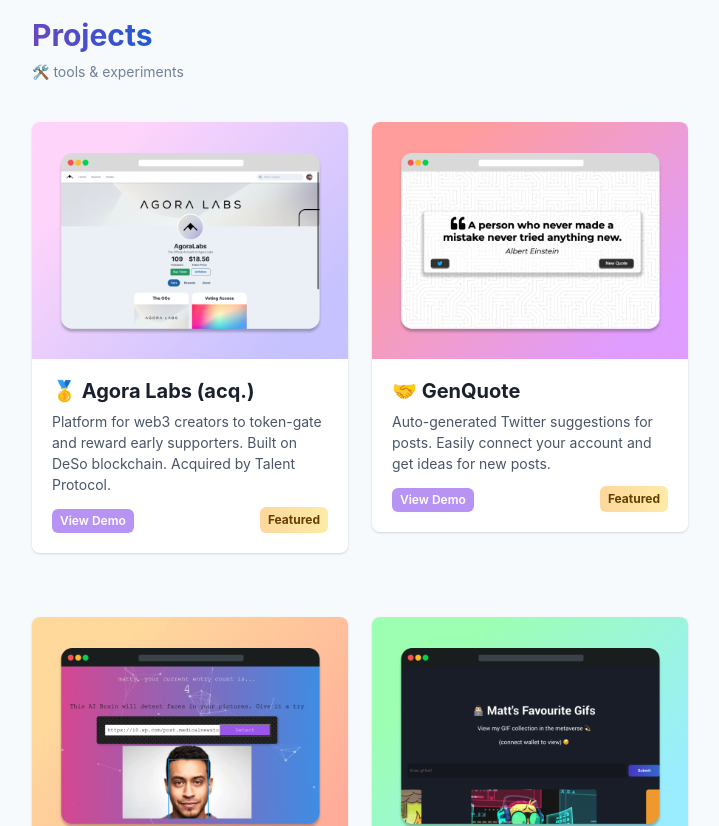
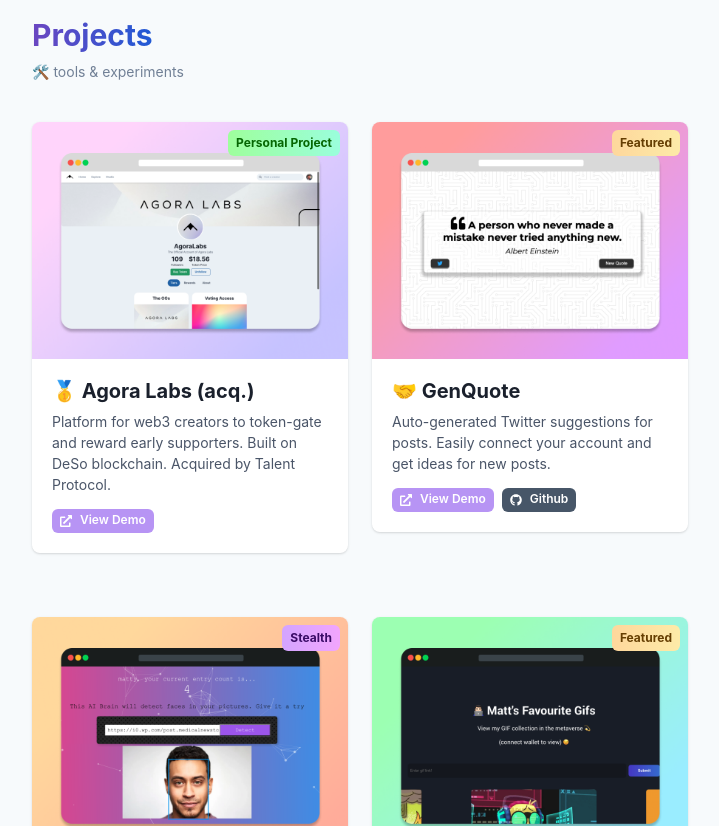
Before and after one commit to MattEspoz/personal-website, a Next.js app: page / in a window 1280 px wide. Shown: the part 1520-2346 px from the top of the page, without its empty margins (280-999 px from the left). Built offline with nearby package versions, Linux system fonts and the light colour scheme.

Commit message:
added better project view

```diff
--- a/src/components/project/ProjectCard.tsx
+++ b/src/components/project/ProjectCard.tsx
@@ -10,12 +10,14 @@
 } from "@chakra-ui/react";
 import Image from "next/image";
 import Link from "next/link";
+import { FaExternalLinkAlt, FaGithub } from "react-icons/fa";
 
 interface ProjectCardProps {
   title: string;
   description: string;
   imageUrl: string;
   demoUrl: string;
+  githubUrl?: string; // Optional Github URL prop
   tag: string;
 }
 
@@ -24,13 +26,45 @@
   description,
   imageUrl,
   demoUrl,
+  githubUrl,
   tag,
 }) => {
-  const isFeatured = tag === "Featured";
+  const tagColors: { [key: string]: string } = {
+    "Personal Project": "linear-gradient(to right, #9EFF9C, #9AFEDC)",
+    Stealth: "linear-gradient(to right, #D3A4FF, #F2A5FD)",
+    Featured: "linear-gradient(to right, #FED79C, #FDEBA8)",
+  };
+
+  const tagTextColor: { [key: string]: string } = {
+    "Personal Project": "#056602",
+    Stealth: "#390B66",
+    Featured: "#653E02",
+  };
+
+  const backgroundGradient = tagColors[tag] || "transparent";
+  const textColor = tagTextColor[tag] || "black";
 
   return (
     <Card width="100%" borderRadius="lg" overflow="hidden">
       <Box position="relative">
+        {/* Tag on top corner */}
+        <Text
+          position="absolute"
+          top="2"
+          right="2"
+          fontSize="xs"
+          color={textColor}
+          bg={backgroundGradient}
+          borderRadius="md"
+          px={2}
+          py={1}
+          fontWeight="bold"
+          zIndex="1"
+        >
+          {tag}
+        </Text>
+
+        {/* Demo Image */}
         <Link href={demoUrl} passHref>
           <LinkOverlay>
             <div
@@ -57,7 +91,8 @@
         <Text fontSize="sm" color="gray.600" mb={3}>
           {description}
         </Text>
-        <Flex justify="space-between" align="center">
+        <Flex justify="flex-start" align="center">
+          {/* View Demo Button with External Link Icon */}
           <Link href={demoUrl} passHref>
             <LinkOverlay>
               <Button
@@ -65,26 +100,30 @@
                 colorScheme="purple"
                 bg="purple.300"
                 _hover={{ bg: "purple.500", color: "white" }}
+                leftIcon={<FaExternalLinkAlt />} // External link icon
+                mr={2}
               >
                 View Demo
               </Button>
             </LinkOverlay>
           </Link>
-          <Text
-            fontSize="xs"
-            color={isFeatured ? "#653E02" : "gray.500"}
-            bg={
-              isFeatured
-                ? "linear-gradient(to right, #FED79C, #FDEBA8)"
-                : "transparent"
-            }
-            borderRadius="md"
-            px={2}
-            py={1}
-            fontWeight="bold"
-          >
-            {tag}
-          </Text>
+
+          {/* Github Button with Github Icon */}
+          {githubUrl && (
+            <Link href={githubUrl} passHref>
+              <LinkOverlay>
+                <Button
+                  size="xs"
+                  colorScheme="white"
+                  bg="#475668"
+                  _hover={{ bg: "#2D3848", color: "white" }}
+                  leftIcon={<FaGithub />} // Github icon
+                >
+                  Github
+                </Button>
+              </LinkOverlay>
+            </Link>
+          )}
         </Flex>
       </CardBody>
     </Card>
--- a/src/components/project/Projects.tsx
+++ b/src/components/project/Projects.tsx
@@ -25,7 +25,7 @@
             description="Platform for web3 creators to token-gate and reward early supporters. Built on DeSo blockchain. Acquired by Talent Protocol."
             imageUrl="/projects/P1-Agora.png"
             demoUrl="https://www.agoralabs.xyz/"
-            tag="Featured"
+            tag="Personal Project"
           />
         </Box>
         <Box flex="1" mb={6}>
@@ -33,7 +33,8 @@
             title="🤝 GenQuote"
             description="Auto-generated Twitter suggestions for posts. Easily connect your account and get ideas for new posts."
             imageUrl="/projects/P2-GenQuote.png"
-            demoUrl="https://www.example.com/project2-demo"
+            demoUrl="https://mattespoz.github.io/quote-generator"
+            githubUrl="https://github.com/MattEspoz/genquote"
             tag="Featured"
           />
         </Box>
@@ -45,7 +46,8 @@
             description="Full-stack app for detecting faces in photos with sign-in features and mobile responsiveness, using Clarifai API."
             imageUrl="/projects/P3-FaceX.png"
             demoUrl="https://www.example.com/project3-demo"
-            tag="Featured"
+            githubUrl="https://github.com/MattEspoz/facex"
+            tag="Stealth"
           />
         </Box>
         <Box flex="1" mb={6}>
@@ -54,6 +56,7 @@
             description="Minimal Gif Solana marketplace with wallet sign-in, and transaction fees for every GIF added."
             imageUrl="/projects/P5-Solana.png"
             demoUrl="https://www.example.com/project4-demo"
+            githubUrl="https://github.com/MattEspoz/1solana"
             tag="Featured"
           />
         </Box>
```
